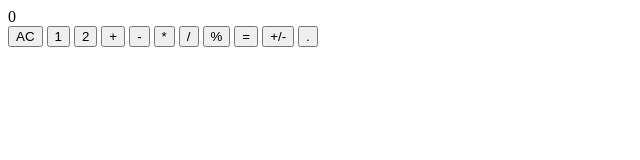
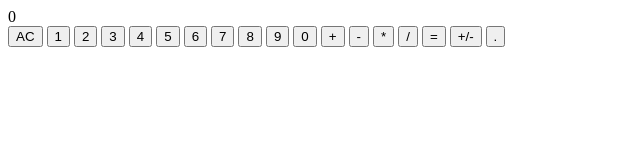
Before and after one commit to saatvik1512/odin-calculator, a plain HTML site: page index.html in a window 1280 px wide. Shown: the whole page, without its empty margins (0-640 px from the left). Drawn offline with Linux system fonts and the light colour scheme.

Commit message:
remainder button removed

```diff
--- a/calculator.js
+++ b/calculator.js
@@ -81,8 +81,6 @@ function operator(num1, sign, num2){
             return multiply(num1, num2);
         case "/":
             return divide(num1, num2);
-        case "%":
-            return remainder(num1, num2);
     }
 }
 
@@ -99,9 +97,5 @@ function multiply(a, b){
 }
 
 function divide(a, b){
-    return ((Math.round(((a / b) + Number.EPSILON) * 100) / 100))
+    return a / b;
 }
-
-function remainder(a, b){
-    return ((Math.round(((a % b) + Number.EPSILON) * 100) / 100))
-}
--- a/index.html
+++ b/index.html
@@ -14,11 +14,18 @@
             <button class="clearButton">AC</button>
             <button class="numberbutton" id="#button">1</button>
             <button class="numberbutton" id="#button">2</button>
+            <button class="numberbutton" id="#button">3</button>
+            <button class="numberbutton" id="#button">4</button>
+            <button class="numberbutton" id="#button">5</button>
+            <button class="numberbutton" id="#button">6</button>
+            <button class="numberbutton" id="#button">7</button>
+            <button class="numberbutton" id="#button">8</button>
+            <button class="numberbutton" id="#button">9</button>
+            <button class="numberbutton" id="#button">0</button>
             <button class="operatorbutton" id="#button">+</button>
             <button class="operatorbutton" id="#button">-</button>
             <button class="operatorbutton" id="#button">*</button>
             <button class="operatorbutton" id="#button">/</button>
-            <button class="operatorbutton" id="#button">%</button>
             <button class="equalsbutton" id="#button">=</button>
             <button class="negative">+/-</button>
             <button class="decimal">.</button>
```
